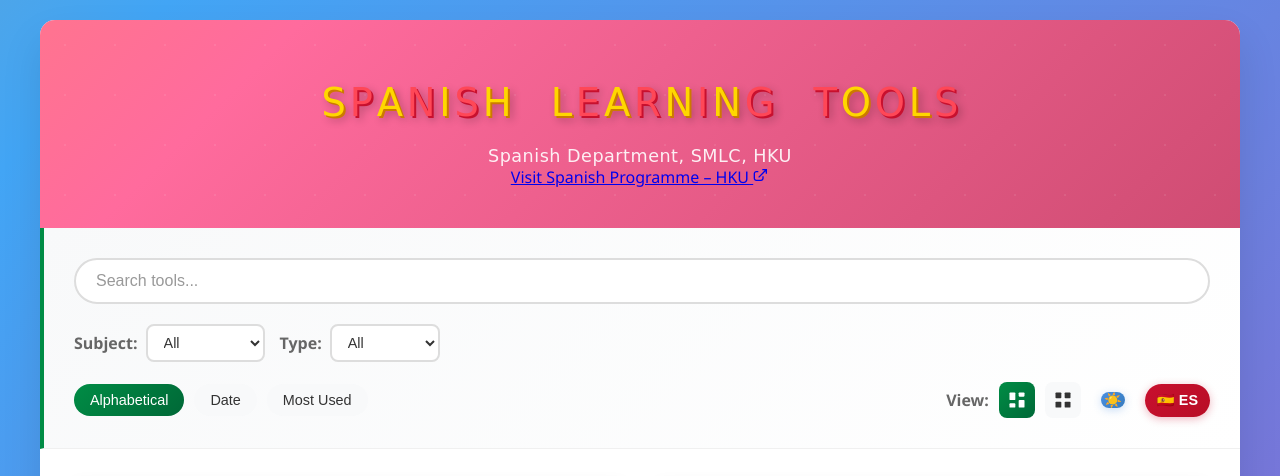
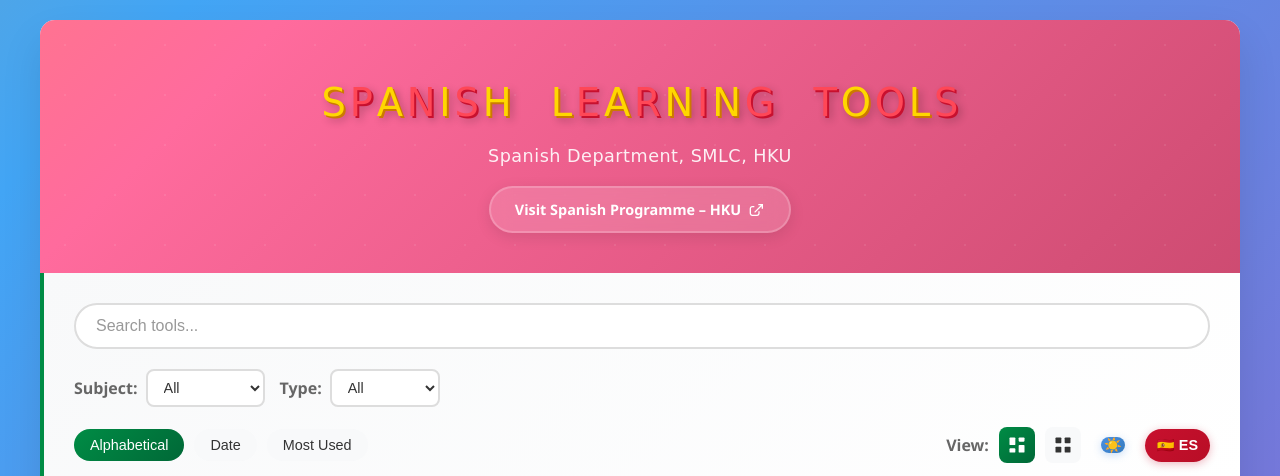
Before and after one commit to balpomorelitm/herramientasHKU, a plain HTML site: page index.html in a window 1280 px wide. Shown: the top 476 px of the page. Drawn offline with Linux system fonts and the light colour scheme; a web font is replaced by a local one.

Commit message:
Update styles.css

```diff
--- a/styles.css
+++ b/styles.css
@@ -723,3 +723,31 @@
         overflow-wrap: break-word;
     }
 }
+/* Botón del departamento */
+.department-link {
+    margin-top: 20px;
+}
+
+.dept-btn {
+    display: inline-flex;
+    align-items: center;
+    gap: 8px;
+    background: rgba(255, 255, 255, 0.15);
+    backdrop-filter: blur(10px);
+    border: 2px solid rgba(255, 255, 255, 0.2);
+    color: white;
+    padding: 12px 24px;
+    border-radius: 25px;
+    text-decoration: none;
+    font-weight: 600;
+    font-size: 0.9rem;
+    transition: all 0.3s ease;
+    box-shadow: 0 4px 15px rgba(0, 0, 0, 0.1);
+}
+
+.dept-btn:hover {
+    background: rgba(255, 255, 255, 0.25);
+    border-color: rgba(255, 255, 255, 0.4);
+    transform: translateY(-2px);
+    box-shadow: 0 6px 20px rgba(0, 0, 0, 0.15);
+}
```
